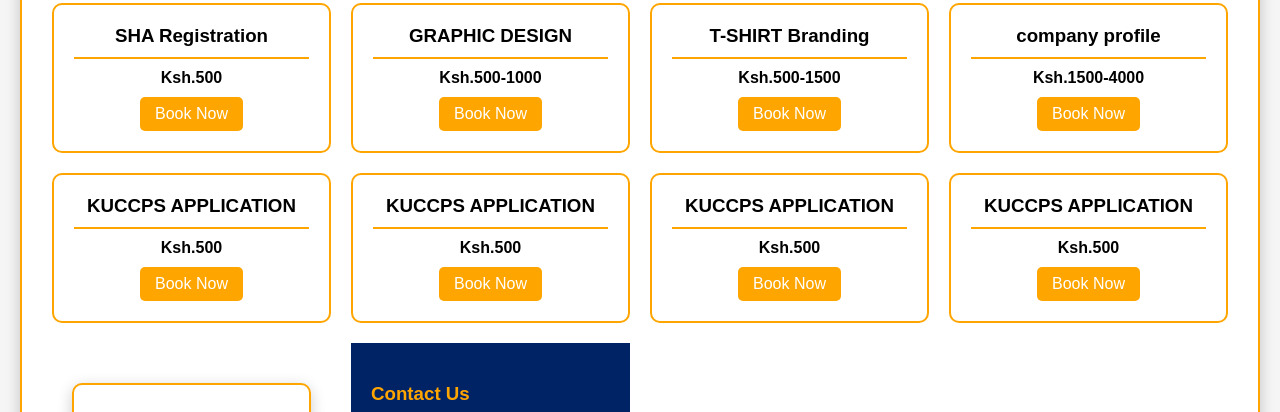
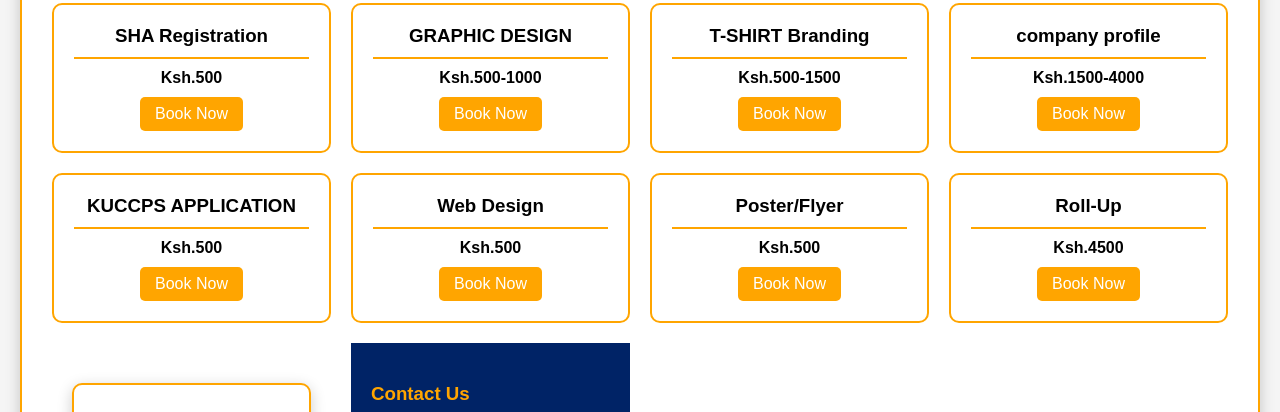
Before and after one commit to salicommunication/cyber2solution.com, a plain HTML site: page index.html in a window 1280 px wide. Shown: the part 943-1355 px from the top of the page. Drawn offline with Linux system fonts and the light colour scheme.

Commit message:
Update index.html

```diff
--- a/index.html
+++ b/index.html
@@ -375,23 +375,23 @@
  </div>
 
      <div class="service">
-<h3>KUCCPS APPLICATION</h3>
+<h3>Web Design</h3>
 <div class="divider"></div>
 <p class="price">Ksh.500</p>
 <a href="https://docs.google.com/forms/d/e/1FAIpQLSfz8JFsDS38V2CiV0BsPHgoZh8cUbS69Hv-VHcy8AJuxwiN2A/viewform"class="book-btn" target="_blank">Book Now</a>
  </div>
 
      <div class="service">
-<h3>KUCCPS APPLICATION</h3>
+<h3>Poster/Flyer</h3></h3>
 <div class="divider"></div>
 <p class="price">Ksh.500</p>
 <a href="https://docs.google.com/forms/d/e/1FAIpQLSfz8JFsDS38V2CiV0BsPHgoZh8cUbS69Hv-VHcy8AJuxwiN2A/viewform"class="book-btn" target="_blank">Book Now</a>
  </div>
 
      <div class="service">
-<h3>KUCCPS APPLICATION</h3>
+<h3>Roll-Up</h3>
 <div class="divider"></div>
-<p class="price">Ksh.500</p>
+<p class="price">Ksh.4500</p>
 <a href="https://docs.google.com/forms/d/e/1FAIpQLSfz8JFsDS38V2CiV0BsPHgoZh8cUbS69Hv-VHcy8AJuxwiN2A/viewform"class="book-btn" target="_blank">Book Now</a>
  </div>
 
```
